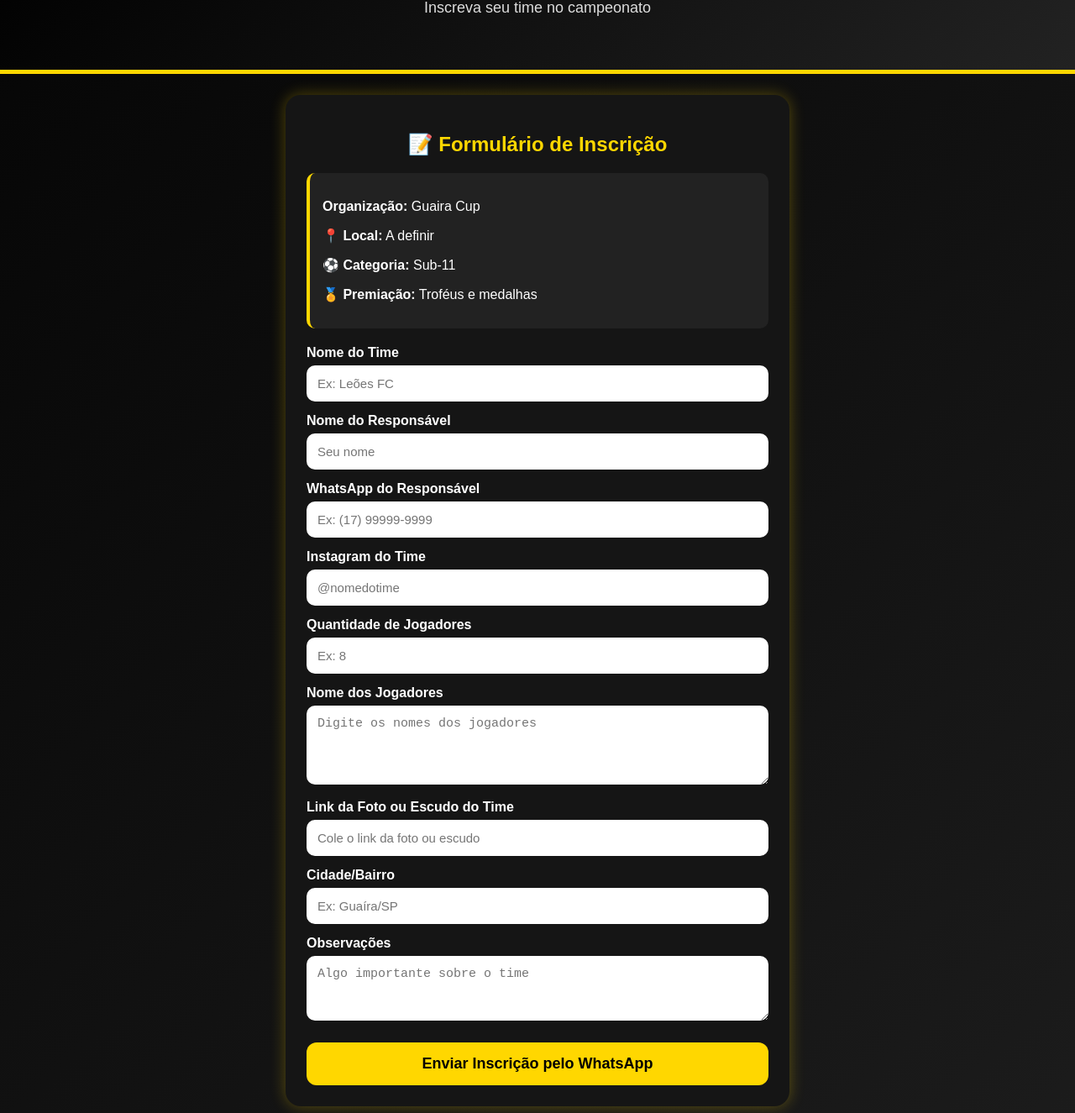
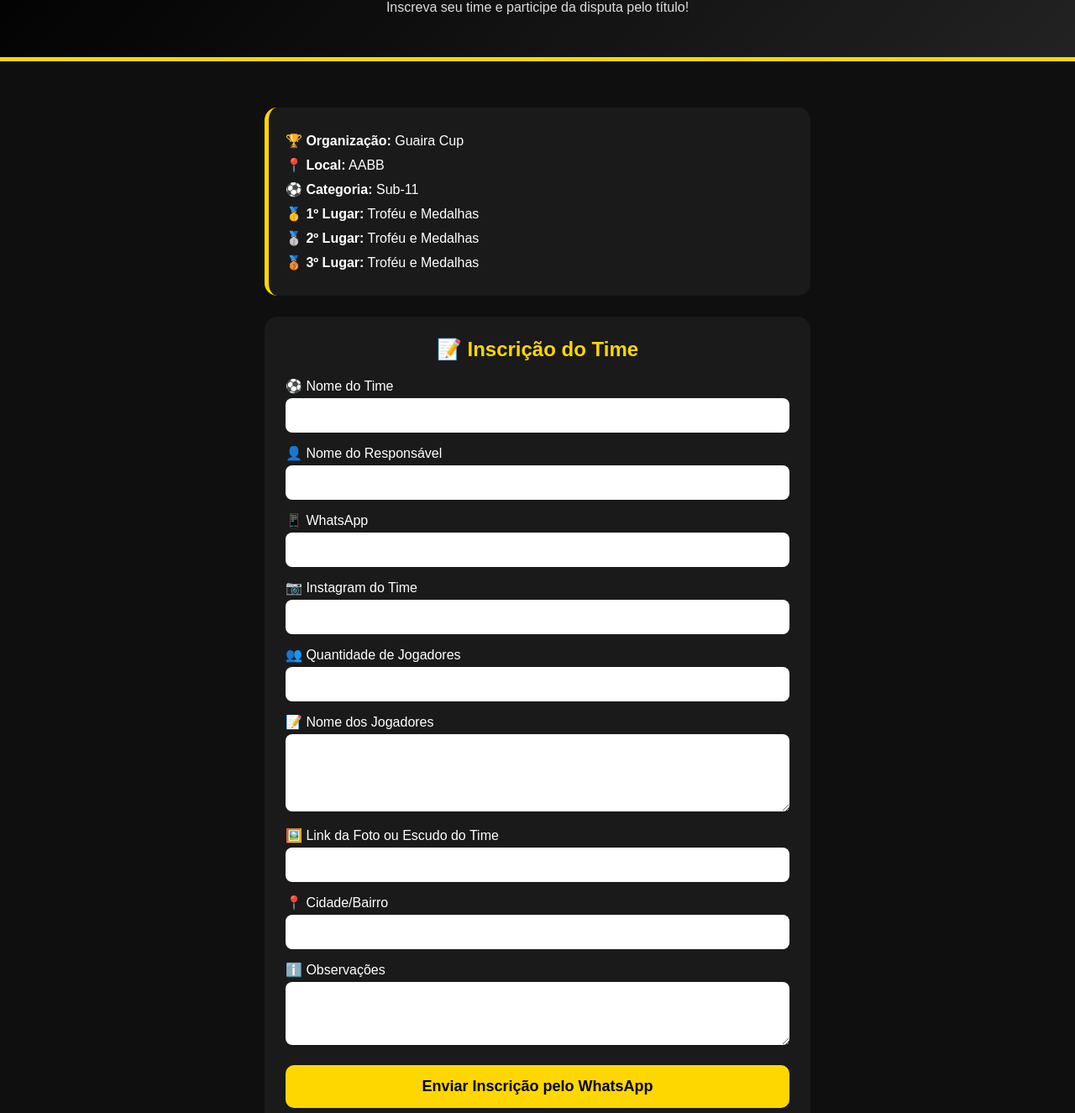
Before and after one commit to marionetohf-byte/Guaira-Cup, a plain HTML site: page index.html in a window 1280 px wide. Shown: the part 113-1438 px from the top of the page at 84% size. Drawn offline with Linux system fonts and the light colour scheme.

Commit message:
Update index.html

```diff
--- a/index.html
+++ b/index.html
@@ -3,90 +3,109 @@
 <head>
 <meta charset="UTF-8">
 <meta name="viewport" content="width=device-width, initial-scale=1.0">
-<title>Guaira Cup - Inscrição</title>
+<title>Guaira Cup 2026</title>
 
 <style>
-* { box-sizing: border-box; }
-
-body {
-  margin: 0;
-  font-family: Arial, sans-serif;
-  background: linear-gradient(135deg, #050505, #1c1c1c);
-  color: white;
+*{
+    margin:0;
+    padding:0;
+    box-sizing:border-box;
+    font-family:Arial, sans-serif;
 }
 
-header {
-  text-align: center;
-  padding: 45px 20px;
-  background: linear-gradient(135deg, #000, #222);
-  border-bottom: 5px solid gold;
+body{
+    background:#0f0f0f;
+    color:white;
 }
 
-header h1 {
-  color: gold;
-  font-size: 42px;
-  margin: 0;
+header{
+    background:linear-gradient(135deg,#000,#222);
+    text-align:center;
+    padding:50px 20px;
+    border-bottom:5px solid gold;
 }
 
-header p {
-  color: #ddd;
-  font-size: 18px;
+header h1{
+    color:gold;
+    font-size:45px;
 }
 
-.container {
-  max-width: 600px;
-  margin: 25px auto;
-  padding: 25px;
-  background: #151515;
-  border-radius: 18px;
-  box-shadow: 0 0 18px rgba(255, 215, 0, 0.3);
+header p{
+    margin-top:10px;
+    color:#ddd;
 }
 
-h2 {
-  color: gold;
-  text-align: center;
+.container{
+    max-width:700px;
+    margin:30px auto;
+    padding:25px;
 }
 
-.info {
-  background: #222;
-  padding: 15px;
-  border-left: 4px solid gold;
-  border-radius: 10px;
-  margin-bottom: 20px;
+.info{
+    background:#1a1a1a;
+    padding:20px;
+    border-radius:15px;
+    border-left:5px solid gold;
+    margin-bottom:25px;
 }
 
-label {
-  display: block;
-  margin-top: 14px;
-  font-weight: bold;
+.info p{
+    margin:10px 0;
 }
 
-input, select, textarea {
-  width: 100%;
-  padding: 13px;
-  margin-top: 6px;
-  border: none;
-  border-radius: 10px;
-  font-size: 15px;
+.formulario{
+    background:#1a1a1a;
+    padding:25px;
+    border-radius:15px;
 }
 
-button {
-  margin-top: 22px;
-  width: 100%;
-  padding: 15px;
-  background: gold;
-  color: black;
-  border: none;
-  border-radius: 12px;
-  font-size: 18px;
-  font-weight: bold;
-  cursor: pointer;
+.formulario h2{
+    color:gold;
+    text-align:center;
+    margin-bottom:20px;
 }
 
-footer {
-  text-align: center;
-  padding: 20px;
-  color: #aaa;
+label{
+    display:block;
+    margin-top:15px;
+    margin-bottom:5px;
+}
+
+input,
+textarea,
+select{
+    width:100%;
+    padding:12px;
+    border:none;
+    border-radius:8px;
+    font-size:15px;
+}
+
+textarea{
+    resize:vertical;
+}
+
+button{
+    width:100%;
+    padding:15px;
+    margin-top:20px;
+    background:gold;
+    color:black;
+    border:none;
+    border-radius:10px;
+    font-size:18px;
+    font-weight:bold;
+    cursor:pointer;
+}
+
+button:hover{
+    background:#ffd700;
+}
+
+footer{
+    text-align:center;
+    padding:20px;
+    color:#aaa;
 }
 </style>
 </head>
@@ -94,50 +113,63 @@ footer {
 <body>
 
 <header>
-  <h1>🏆 Guaira Cup</h1>
-  <p>Inscreva seu time no campeonato</p>
+    <h1>🏆 Guaira Cup 2026</h1>
+    <p>Inscreva seu time e participe da disputa pelo título!</p>
 </header>
 
 <div class="container">
-  <h2>📝 Formulário de Inscrição</h2>
 
     <div class="info">
-    <p><b>Organização:</b> Guaira Cup</p>
-    <p><b>📍 Local:</b> A definir</p>
+        <p><b>🏆 Organização:</b> Guaira Cup</p>
+        <p><b>📍 Local:</b> AABB</p>
         <p><b>⚽ Categoria:</b> Sub-11</p>
-    <p><b>🏅 Premiação:</b> Troféus e medalhas</p>
+
+        <p><b>🥇 1º Lugar:</b> Troféu e Medalhas</p>
+        <p><b>🥈 2º Lugar:</b> Troféu e Medalhas</p>
+        <p><b>🥉 3º Lugar:</b> Troféu e Medalhas</p>
     </div>
 
+    <div class="formulario">
+
+        <h2>📝 Inscrição do Time</h2>
+
         <form onsubmit="enviarWhatsApp(); return false;">
-    <label>Nome do Time</label>
-    <input id="time" placeholder="Ex: Leões FC" required>
 
-    <label>Nome do Responsável</label>
-    <input id="responsavel" placeholder="Seu nome" required>
+            <label>⚽ Nome do Time</label>
+            <input id="time" type="text" required>
 
-    <label>WhatsApp do Responsável</label>
-    <input id="whatsapp" placeholder="Ex: (17) 99999-9999" required>
+            <label>👤 Nome do Responsável</label>
+            <input id="responsavel" type="text" required>
 
-    <label>Instagram do Time</label>
-    <input id="instagram" placeholder="@nomedotime">
+            <label>📱 WhatsApp</label>
+            <input id="whatsapp" type="text" required>
 
-    <label>Quantidade de Jogadores</label>
-    <input id="jogadores" type="number" placeholder="Ex: 8" required>
+            <label>📷 Instagram do Time</label>
+            <input id="instagram" type="text">
 
-    <label>Nome dos Jogadores</label>
-    <textarea id="nomes" rows="4" placeholder="Digite os nomes dos jogadores"></textarea>
+            <label>👥 Quantidade de Jogadores</label>
+            <input id="jogadores" type="number" required>
 
-    <label>Link da Foto ou Escudo do Time</label>
-    <input id="foto" placeholder="Cole o link da foto ou escudo">
+            <label>📝 Nome dos Jogadores</label>
+            <textarea id="nomes" rows="4"></textarea>
 
-    <label>Cidade/Bairro</label>
-    <input id="cidade" placeholder="Ex: Guaíra/SP">
+            <label>🖼️ Link da Foto ou Escudo do Time</label>
+            <input id="foto" type="text">
 
-    <label>Observações</label>
-    <textarea id="obs" rows="3" placeholder="Algo importante sobre o time"></textarea>
+            <label>📍 Cidade/Bairro</label>
+            <input id="cidade" type="text">
 
-    <button type="submit">Enviar Inscrição pelo WhatsApp</button>
+            <label>ℹ️ Observações</label>
+            <textarea id="obs" rows="3"></textarea>
+
+            <button type="submit">
+                Enviar Inscrição pelo WhatsApp
+            </button>
+
         </form>
+
+    </div>
+
 </div>
 
 <footer>
@@ -145,7 +177,8 @@ footer {
 </footer>
 
 <script>
-function enviarWhatsApp() {
+function enviarWhatsApp(){
+
 let time = document.getElementById("time").value;
 let responsavel = document.getElementById("responsavel").value;
 let whatsapp = document.getElementById("whatsapp").value;
@@ -157,20 +190,26 @@ function enviarWhatsApp() {
 let obs = document.getElementById("obs").value;
 
 let mensagem =
-    "🏆 INSCRIÇÃO GUAIRA CUP\n\n" +
+"🏆 INSCRIÇÃO GUAIRA CUP 2026\n\n" +
 "⚽ Time: " + time + "\n" +
 "👤 Responsável: " + responsavel + "\n" +
 "📱 WhatsApp: " + whatsapp + "\n" +
 "📷 Instagram: " + instagram + "\n" +
-    "👥 Quantidade de jogadores: " + jogadores + "\n" +
-    "📝 Jogadores: " + nomes + "\n" +
+"👥 Jogadores: " + jogadores + "\n" +
+"📝 Lista dos jogadores: " + nomes + "\n" +
 "🖼️ Foto/Escudo: " + foto + "\n" +
 "📍 Cidade/Bairro: " + cidade + "\n" +
 "ℹ️ Observações: " + obs;
 
 let numero = "5517991967424";
-  let link = "https://wa.me/" + numero + "?text=" + encodeURIComponent(mensagem);
-  window.location.href = link;
+
+let link =
+"https://wa.me/" +
+numero +
+"?text=" +
+encodeURIComponent(mensagem);
+
+window.open(link, "_blank");
 }
 </script>
 
```
Lines whose indentation alone changed are shown as unchanged.
